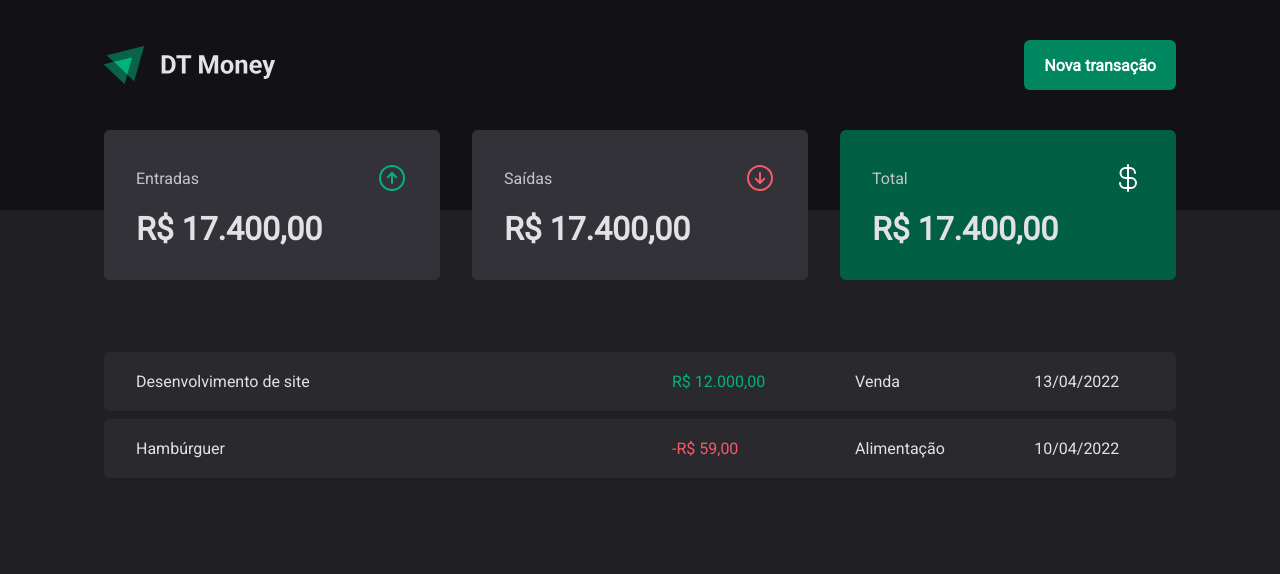
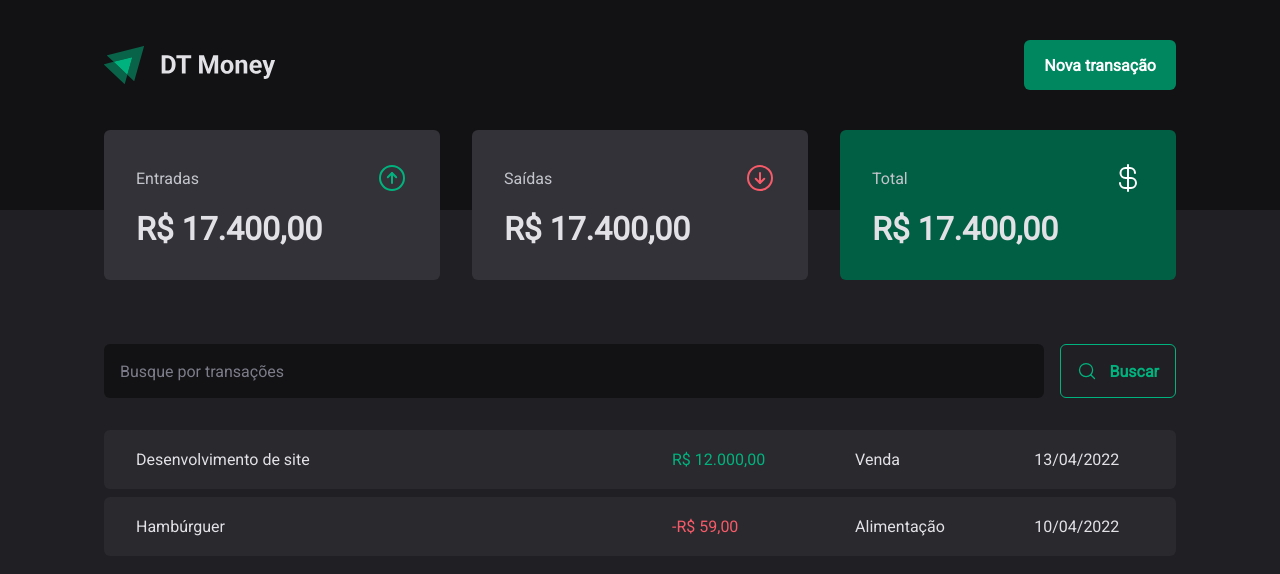
Before and after one commit to thayronFeitosa/DT-Money, a React (Vite) app: page / in a window 1280 px wide. Shown: the top 574 px of the page. Built offline with nearby package versions, Linux system fonts and the light colour scheme.

Commit message:
Componente: SearchForm

```diff
--- /dev/null
+++ b/src/components/SearchForm/index.tsx
@@ -0,0 +1,15 @@
+import { MagnifyingGlass } from "phosphor-react";
+import { SearchFormContainer } from "./styles";
+
+export function SearchForm() {
+  return (
+    <SearchFormContainer>
+      <input type="text" placeholder="Busque por transações" />
+
+      <button type="submit">
+        <MagnifyingGlass size={20} />
+        Buscar
+      </button>
+    </SearchFormContainer>
+  );
+}
--- /dev/null
+++ b/src/components/SearchForm/styles.ts
@@ -0,0 +1,40 @@
+import styled from "styled-components";
+
+export const SearchFormContainer = styled.form`
+  display: flex;
+  gap: 1rem;
+
+  input {
+    flex: 1;
+    border-radius: 6px;
+    border: 0;
+    background: ${props => props.theme["gray-900"]};
+    color: ${props => props.theme["gray-300"]};
+    padding: 1rem;
+
+    &::placeholder {
+      color: ${props => props.theme["gray-500"]};
+    }
+  }
+
+  button {
+    display: flex;
+    align-items: center;
+    gap: 0.75rem;
+
+    border: 0;
+    padding: 1rem;
+    background: transparent;
+    border: 1px solid ${props => props.theme["green-300"]};
+    color: ${props => props.theme["green-300"]};
+    font-weight: bold;
+    border-radius: 6px;
+
+    &:hover {
+      background: ${props => props.theme["green-500"]};
+      border-color: ${props => props.theme["green-500"]};
+      color: ${props => props.theme["white"]};
+      transition: background-color 0.2s, color 0.2s, border-color 0.2s;
+    }
+  }
+`
--- a/src/pages/Transactions/index.tsx
+++ b/src/pages/Transactions/index.tsx
@@ -1,6 +1,11 @@
 import { Header } from "../../components/Header";
+import { SearchForm } from "../../components/SearchForm";
 import { Summary } from "../../components/Summary";
-import { PriceHighlight, TransactionsContainer, TransactionsTable } from "./styles";
+import {
+  PriceHighlight,
+  TransactionsContainer,
+  TransactionsTable,
+} from "./styles";
 
 export function Transactions() {
   return (
@@ -9,14 +14,13 @@ export function Transactions() {
       <Summary />
 
       <TransactionsContainer>
+        <SearchForm />
         <TransactionsTable>
           <tbody>
             <tr>
               <td width="50%">Desenvolvimento de site</td>
               <td>
-                <PriceHighlight variant="income">
-                  R$ 12.000,00
-                </PriceHighlight>
+                <PriceHighlight variant="income">R$ 12.000,00</PriceHighlight>
               </td>
               <td>Venda</td>
               <td>13/04/2022</td>
@@ -24,9 +28,7 @@ export function Transactions() {
             <tr>
               <td width="50%">Hambúrguer</td>
               <td>
-                <PriceHighlight variant="outcome">
-                  -R$ 59,00
-                </PriceHighlight>
+                <PriceHighlight variant="outcome">-R$ 59,00</PriceHighlight>
               </td>
               <td>Alimentação</td>
               <td>10/04/2022</td>
--- a/src/pages/Transactions/styles.ts
+++ b/src/pages/Transactions/styles.ts
@@ -11,7 +11,7 @@ export const TransactionsTable = styled.table`
   width: 100%;
   border-collapse: separate;
   border-spacing: 0 0.5rem;
-  /* margin-top: 1.5rem; */
+  margin-top: 1.5rem;
 
   td {
     padding: 1.25rem 2rem;
```
